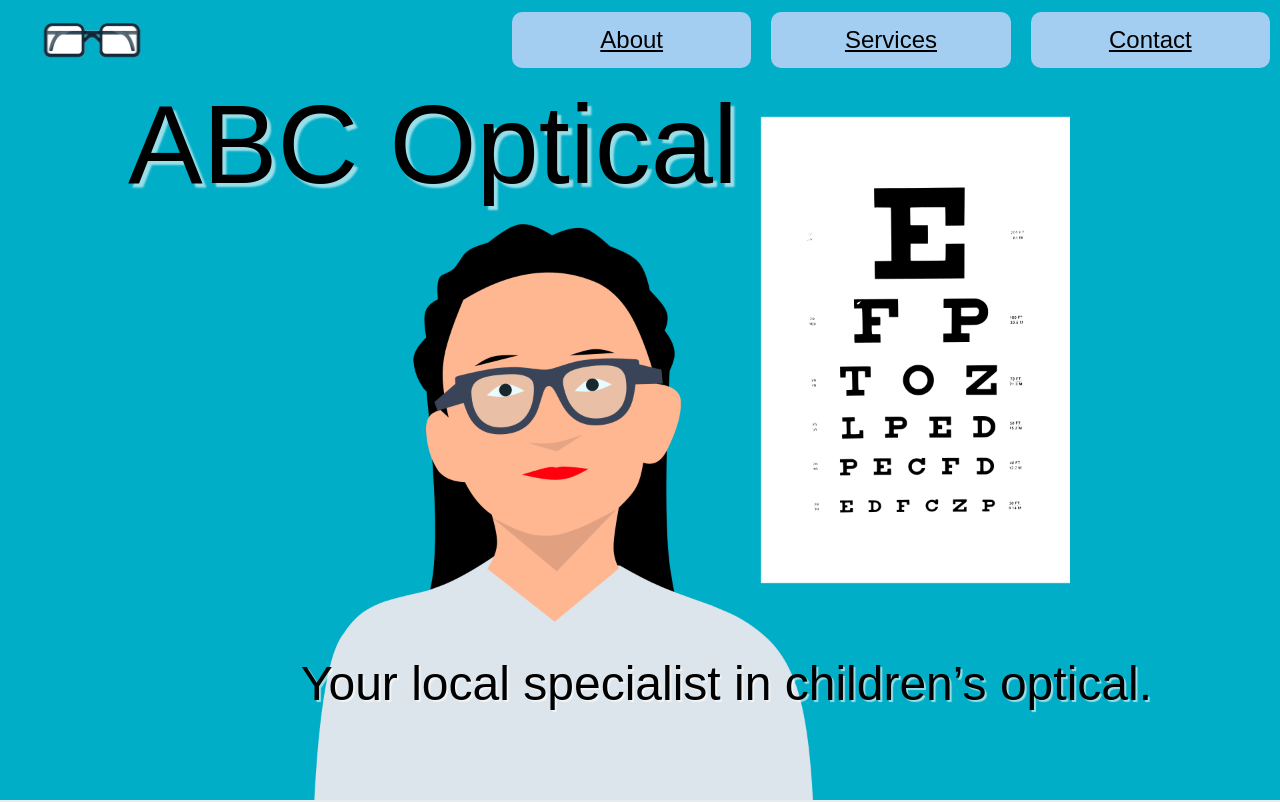
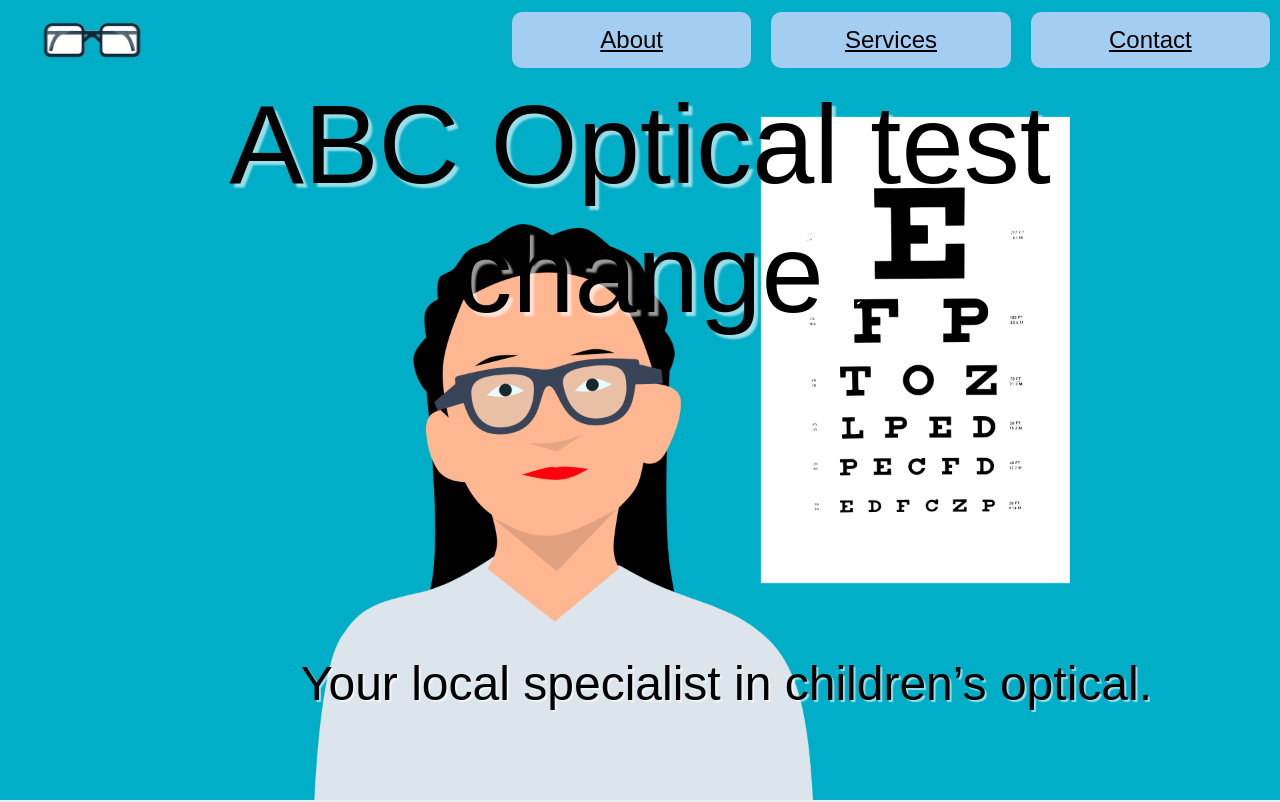
Before and after one commit to sirjamo1/AT2_Website_Howells_467957957, a plain HTML site: page index.html in a window 1280 px wide. Shown: the top 802 px of the page. Drawn offline with Linux system fonts and the light colour scheme.

Commit message:
test change

```diff
--- a/index.html
+++ b/index.html
@@ -33,7 +33,7 @@
                 </div>
             </nav>
             <section>
-                <h1>ABC Optical</h1>
+                <h1>ABC Optical test change</h1>
                 <h2>Your local specialist in children’s optical.</h2>
             </section>
         </header>
```
